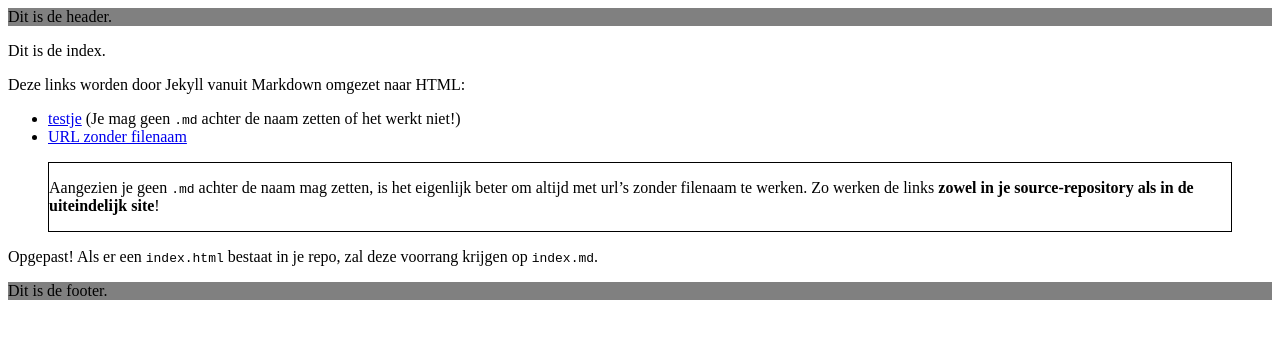
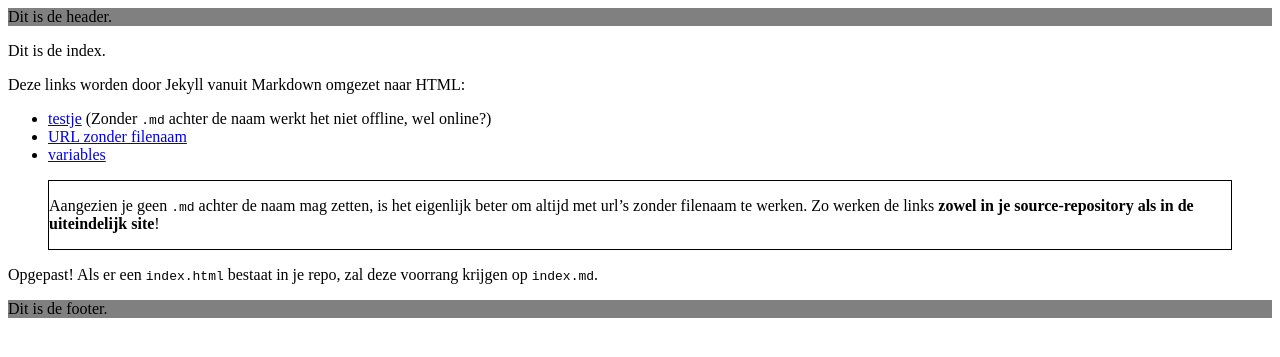
Before and after one commit to vbrh-immalle/jekylltry, a Jekyll site: the page built from index.md, in a window 1280 px wide. Shown: the top 357 px of the page. Built offline with Jekyll 4.4.1, drawn with Linux system fonts in a browser that asks for light colours.

Commit message:
Jekyll variables demo

```diff
--- a/index.md
+++ b/index.md
@@ -5,8 +5,9 @@ Dit is de index.
 
 Deze links worden door Jekyll vanuit Markdown omgezet naar HTML:
 
-- [testje](testje) (Je mag geen `.md` achter de naam zetten of het werkt niet!)
+- [testje](testje) (Zonder `.md` achter de naam werkt het niet offline, wel online?)
 - [URL zonder filenaam](urlzonderfilenaam)
+- [variables](jekyllvars)
 
 > Aangezien je geen `.md` achter de naam mag zetten, is het eigenlijk beter om altijd met url's zonder filenaam te werken.
 > Zo werken de links **zowel in je source-repository als in de uiteindelijk site**!
```
Also changed, not shown: jekyllvars/index.md (added, +17 -0 lines).
